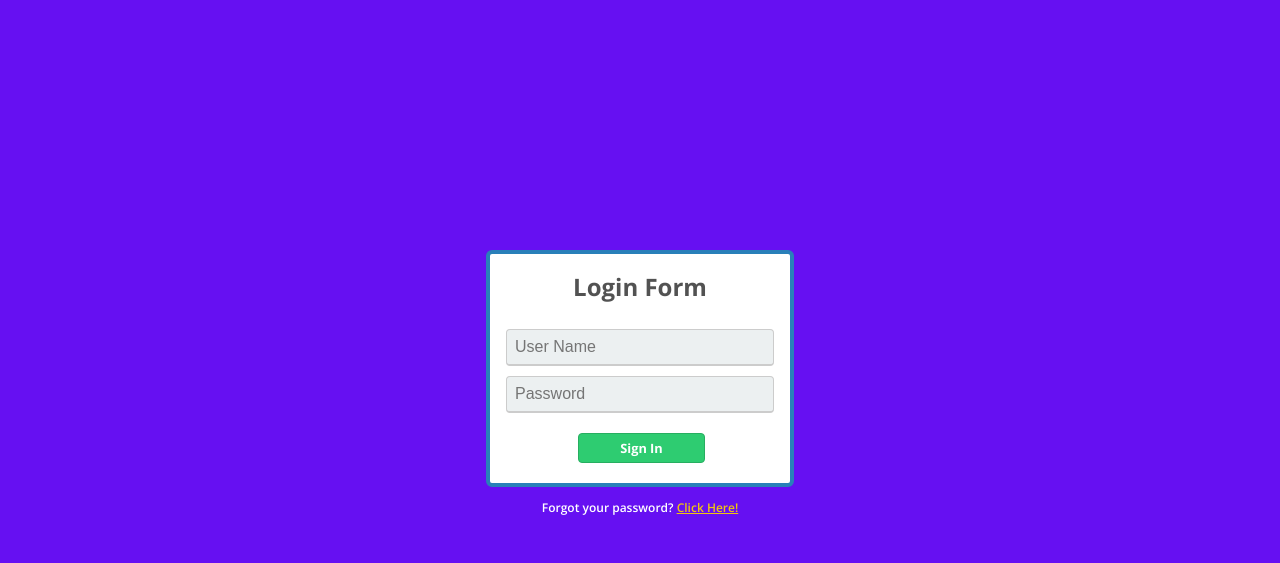
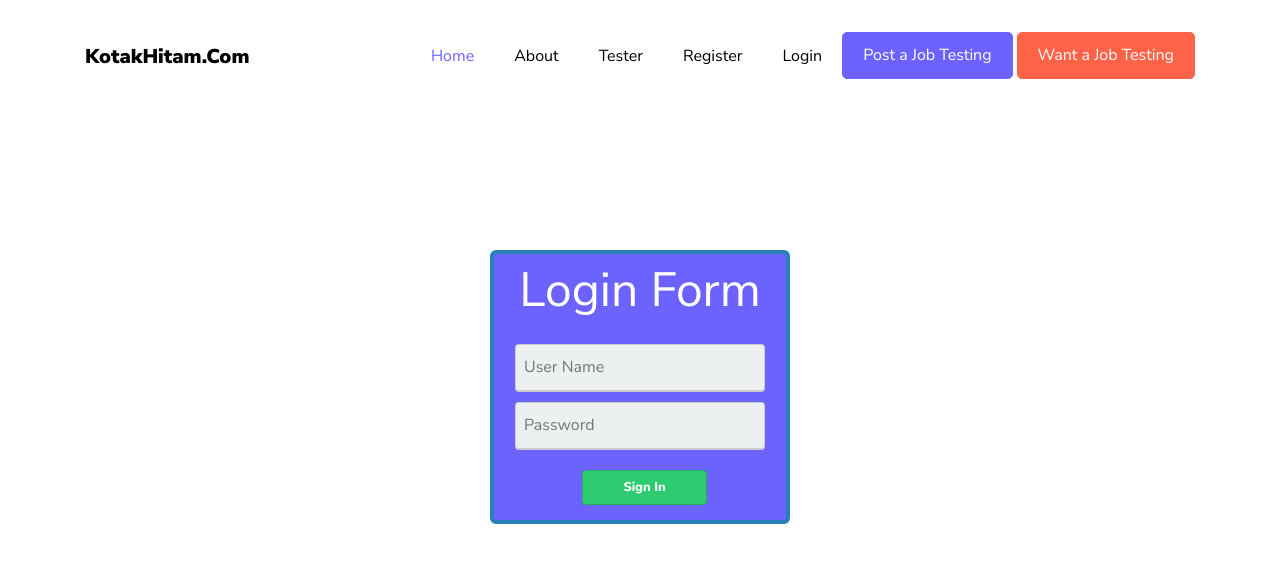
Before and after one commit to Rivaldz/KotakHitam.com, a PHP site: page /login.php in a window 1280 px wide. Shown: the top 563 px of the page. Run offline with PHP 8.4, Linux system fonts and the light colour scheme.

Commit message:
login nav

```diff
--- a/index.html
+++ b/index.html
@@ -40,8 +40,8 @@
 	          <li class="nav-item active"><a href="index.html" class="nav-link">Home</a></li>
 	          <li class="nav-item"><a href="about.html" class="nav-link">About</a></li>
 	          <li class="nav-item"><a href="tester.html" class="nav-link">Tester</a></li>
-	          <li class="nav-item"><a href="blog.html" class="nav-link">Blog</a></li>
-	          <li class="nav-item"><a href="contact.html" class="nav-link">Login</a></li>
+	          <li class="nav-item"><a href="sign-up.php" class="nav-link">Register</a></li>
+	          <li class="nav-item"><a href="login.php" class="nav-link">Login</a></li>
 	          <li class="nav-item cta mr-md-1"><a href="new-post.html" class="nav-link">Post a Job Testing</a></li>
 	          <li class="nav-item cta cta-colored"><a href="job-post.html" class="nav-link">Want a Job Testing</a></li>
 
--- a/login.php
+++ b/login.php
@@ -41,10 +41,14 @@ if(isset($_POST['signup_submit'])){
         }
         h1{
           font-size:1.5em;
-          color:#525252;
+          color:white;
+        }
+        .white{
+          font-size:3em;
+          color:white;
         }
         .box{
-          background:white;
+          background:#6c63ff;
           width:300px;
           border-radius:6px;
           margin: 0 auto 0 auto;
@@ -96,18 +100,62 @@ if(isset($_POST['signup_submit'])){
             text-align: center;
        }
     </style>
+
+
+<link href="https://fonts.googleapis.com/css?family=Nunito+Sans:200,300,400,600,700,800,900" rel="stylesheet">
+
+<link rel="stylesheet" href="css/open-iconic-bootstrap.min.css">
+<link rel="stylesheet" href="css/animate.css">
+
+<link rel="stylesheet" href="css/owl.carousel.min.css">
+<link rel="stylesheet" href="css/owl.theme.default.min.css">
+<link rel="stylesheet" href="css/magnific-popup.css">
+
+<link rel="stylesheet" href="css/aos.css">
+
+<link rel="stylesheet" href="css/ionicons.min.css">
+
+<link rel="stylesheet" href="css/bootstrap-datepicker.css">
+<link rel="stylesheet" href="css/jquery.timepicker.css">
+
+
+<link rel="stylesheet" href="css/flaticon.css">
+<link rel="stylesheet" href="css/icomoon.css">
+<link rel="stylesheet" href="css/style.css">
 </head>
 <body>
+<nav class="navbar navbar-expand-lg navbar-dark ftco_navbar bg-dark ftco-navbar-light" id="ftco-navbar">
+	    <div class="container">
+	      <a class="navbar-brand" href="index.html">KotakHitam.Com</a>
+	      <button class="navbar-toggler" type="button" data-toggle="collapse" data-target="#ftco-nav" aria-controls="ftco-nav" aria-expanded="false" aria-label="Toggle navigation">
+	        <span class="oi oi-menu"></span> Menu
+	      </button>
+
+	      <div class="collapse navbar-collapse" id="ftco-nav">
+	        <ul class="navbar-nav ml-auto">
+	          <li class="nav-item active"><a href="index.html" class="nav-link">Home</a></li>
+	          <li class="nav-item"><a href="about.html" class="nav-link">About</a></li>
+	          <li class="nav-item"><a href="tester.html" class="nav-link">Tester</a></li>
+	          <li class="nav-item"><a href="sign-up.php" class="nav-link">Register</a></li>
+	          <li class="nav-item"><a href="login.php" class="nav-link">Login</a></li>
+	          <li class="nav-item cta mr-md-1"><a href="new-post.html" class="nav-link">Post a Job Testing</a></li>
+	          <li class="nav-item cta cta-colored"><a href="job-post.html" class="nav-link">Want a Job Testing</a></li>
+
+	        </ul>
+	      </div>
+	    </div>
+    </nav>
+
     <div id="absoluteCenteredDiv">
         <form action="index.html" method="post">
             <div class="box">
-                <h1>Login Form</h1>
+                <h1 class="white">Login Form</h1>
                 <input class="username" name="username" type="text" placeholder="User Name">
                 <input class="username" name="username" type="password" placeholder="Password">
                 <a href="#"><div class="button">Sign In</div></a>
             </div>
         </form>
-        <p>Forgot your password? <a class="fpwd" href="#">Click Here!</a></p>
+        <!-- <p>Forgot your password? <a class="fpwd" href="#">Click Here!</a></p> -->
     </div>
 </body>
 </html>
```
Also changed, not shown: 1 other file.
